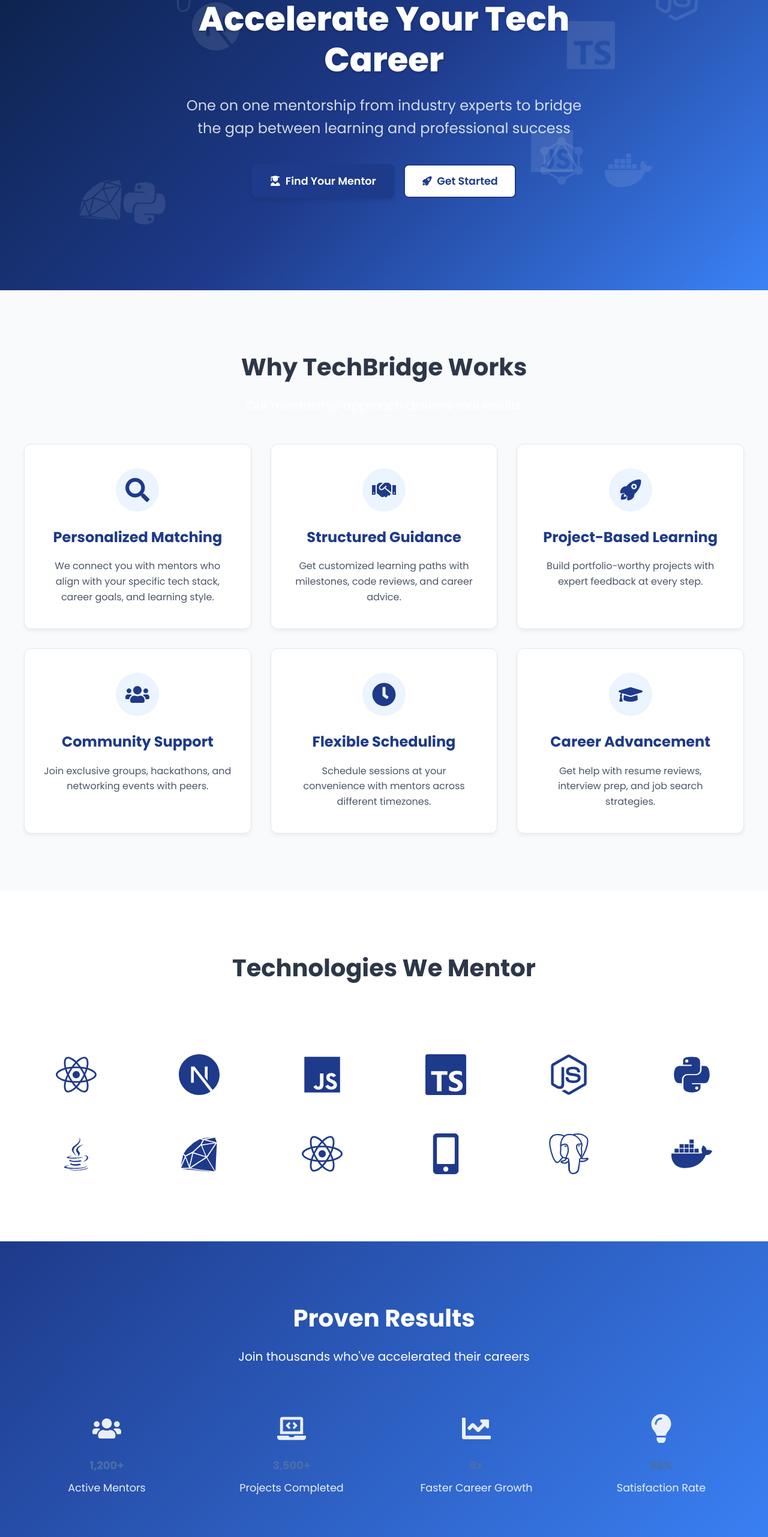
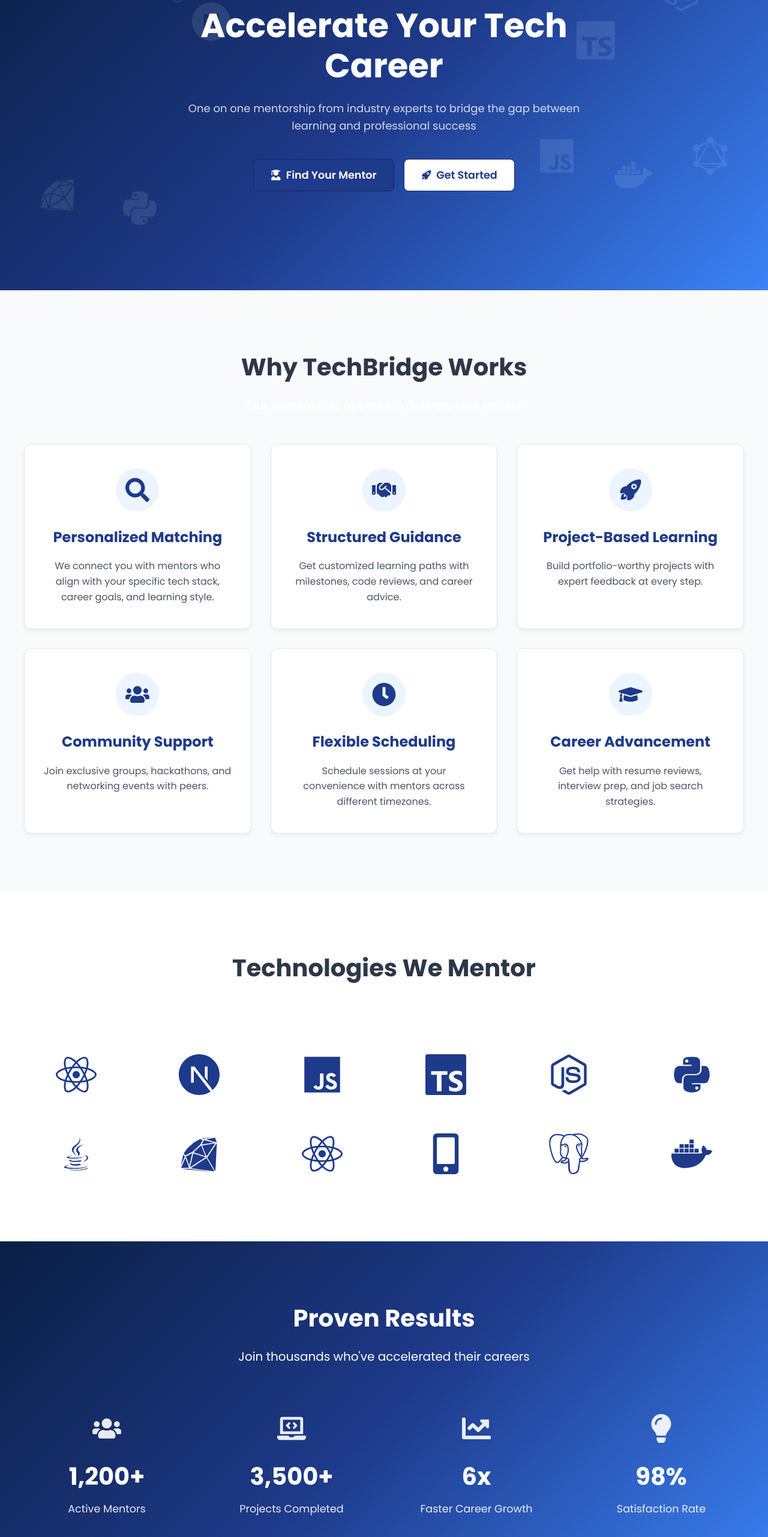
Before and after one commit to Collins-911/TechBridge, a React (Vite) app: page / in a window 1280 px wide. Shown: the part 234-2797 px from the top of the page at 60% size. Built offline with nearby package versions, Linux system fonts and the light colour scheme.

Commit message:
massive chages

```diff
--- a/package.json
+++ b/package.json
@@ -10,6 +10,7 @@
         "preview": "vite preview"
     },
     "dependencies": {
+        "aos": "^2.3.4",
         "axios": "^1.11.0",
         "react": "^19.1.1",
         "react-dom": "^19.1.1",
--- a/src/components/Navbar.jsx
+++ b/src/components/Navbar.jsx
@@ -10,7 +10,7 @@ export default function Navbar() {
   const navigate = useNavigate();
 
   useEffect(() => {
-    // Try to get from localStorage or sessionStorage
+
     const savedUser = localStorage.getItem('user') || sessionStorage.getItem('user');
     if (savedUser) {
       setUser(JSON.parse(savedUser));
@@ -20,7 +20,7 @@ export default function Navbar() {
   const toggleMenu = () => setIsOpen(!isOpen);
   const closeMenu = () => setIsOpen(false);
 
-  const handleLogout = () => {
+  const handleLogout = () => { x
     localStorage.clear();
     sessionStorage.clear();
     setUser(null);
--- /dev/null
+++ b/src/components/ScrollToTop.jsx
@@ -0,0 +1,9 @@
+import { useEffect } from "react";
+
+export default function ScrollToTop() {
+  useEffect(() => {
+    window.scrollTo(0, 0);
+  }, []);
+
+  return null;
+}
--- a/src/css/footer.css
+++ b/src/css/footer.css
@@ -1,5 +1,5 @@
 .site-footer {
-  background: linear-gradient(135deg, #1e3a8a, #3b82f6);
+ background: linear-gradient(135deg, #0a1f44, #1e3a8a, #3b82f6);
   color: #ffffff;
   padding: 50px 0 0;
 }
--- a/src/css/home.css
+++ b/src/css/home.css
@@ -30,7 +30,7 @@
 .floating-icon {
   position: absolute;
   color: rgba(255, 255, 255, 0.1);
-  font-size: 5rem;
+  font-size: 4rem;
   z-index: 0;
   animation: float 20s infinite linear;
 }
@@ -51,8 +51,8 @@
 .icon-6 { top: 15%; left: 20%; animation-delay: 10s; }
 .icon-7 { bottom: 30%; right: 25%; animation-delay: 12s; }
 .icon-8 { top: 25%; left: 25%; animation-delay: 14s; }
-.icon-9 { top: 60%; left: 70%; animation-delay: 16s; }
-.icon-10 { top: 70%; left: 10%; animation-delay: 18s; }
+.icon-9 { top: 60%; left: 90%; animation-delay: 16s; }
+.icon-10 { top: 70%; left: 5%; animation-delay: 18s; }
 
 .hero-content {
   position: relative;
@@ -64,14 +64,14 @@
 .hero h1 {
   font-size: 3.5rem;
   margin-bottom: 1.5rem;
-  font-weight: 800;
+  font-weight: 700;
   line-height: 1.2;
   color: white;
-  text-shadow: 0 2px 4px rgba(0, 0, 0, 0.2);
+
 }
 
 .hero-subtitle {
-  font-size: 1.5rem;
+  font-size: 18px;
   margin-bottom: 2.5rem;
   opacity: 0.9;
   max-width: 700px;
@@ -215,7 +215,7 @@
 /* Stats Section */
 .stats {
   padding: 6rem 1rem;
-  background: linear-gradient(135deg, #1e3a8a, #3b82f6);
+    background: linear-gradient(135deg, #0a1f44, #1e3a8a, #3b82f6);
   color: white;
 }
 
@@ -242,6 +242,7 @@
   font-size: 2.5rem;
   font-weight: 700;
   margin-bottom: 0.5rem;
+  color: white;
 }
 
 .stat-card p {
@@ -290,14 +291,14 @@
 .primary {
   background: #1e3a8a;
   color: white;
-  border: 2px solid #1e3a8a;
-  box-shadow: 0 4px 6px rgba(0, 0, 0, 0.1);
+  border: 1px solid #142b63;
+
 }
 
 .secondary {
   background: white;
   color: #1e3a8a;
-  border: 2px solid #1e3a8a;
+  border: 1px solid #142b63;
 }
 
 .primary:hover {
@@ -310,7 +311,8 @@
 .secondary:hover {
   background: #ebf4ff;
   transform: translateY(-2px);
-  box-shadow: 0 4px 6px rgba(59, 130, 246, 0.1);
+  box-shadow: 0 6px 8px rgba(0, 0, 0, 0.15);
+
 }
 
 .hero-buttons, .cta-buttons {
@@ -324,7 +326,7 @@
 @media (max-width: 768px) {
   .hero {
     padding: 4rem 1rem;
-    min-height: auto;
+    min-height: initial;
   }
 
   .hero h1 {
--- a/src/css/loader.css
+++ b/src/css/loader.css
@@ -11,6 +11,7 @@
   justify-content: center;
   align-items: center;
   z-index: 9999; /* sits on top of all content */
+  -webkit-backdrop-filter: blur(3px); /* Safari support */
   backdrop-filter: blur(3px); /* optional: adds blur to what's behind */
 }
 
--- a/src/css/profile.css
+++ b/src/css/profile.css
@@ -44,10 +44,10 @@
 }
 
 .stat-number {
-  display: block;
+  /* display: block;
   font-weight: bold;
   font-size: 18px;
-  color: #4a6fa5;
+  color: #4a6fa5; */
 }
 
 .stat-label {
--- a/src/css/projects.css
+++ b/src/css/projects.css
@@ -1,6 +1,4 @@
-/* Projects Page CSS - 5 Cards Per Row */
 .projects-page {
-  font-family: 'Inter', -apple-system, BlinkMacSystemFont, sans-serif;
   padding: 2rem 0 4rem;
   background-color: #f8fafc;
   min-height: 100vh;
--- a/src/main.jsx
+++ b/src/main.jsx
@@ -17,10 +17,6 @@ import Connect from './pages/Connect.jsx'
 import Profile from './pages/Profile.jsx';
 
 
-
-
-
-
 ReactDOM.createRoot(document.getElementById('root')).render(
   <BrowserRouter>
     <Routes>
@@ -32,7 +28,6 @@ ReactDOM.createRoot(document.getElementById('root')).render(
        <Route path="/about" element={<About/>} />
        <Route path="/connect" element={<Connect/>} />
        <Route path="/profile" element={<Profile />} />
-
     </Routes>
   </BrowserRouter>
 );
--- a/src/pages/Auth/Login.jsx
+++ b/src/pages/Auth/Login.jsx
@@ -172,6 +172,7 @@ export default function Login() {
             </button>
           </div>
 
+
           <div className="auth-footer">
             Don't have an account? <Link to="/register">Register</Link>
           </div>
--- a/src/pages/Home.jsx
+++ b/src/pages/Home.jsx
@@ -1,28 +1,35 @@
-import React from 'react';
+import React, { useEffect } from 'react';
 import { Link } from 'react-router-dom';
 import {
   FaReact, FaNodeJs, FaPython, FaDocker,
   FaJs, FaUserGraduate, FaLaptopCode,
   FaSearch, FaHandshake, FaUsers,
-  FaChartLine, FaLightbulb, FaCode,
-  FaServer, FaMobileAlt, FaDatabase,
+  FaChartLine, FaLightbulb, FaMobileAlt,
   FaClock, FaGraduationCap
 } from 'react-icons/fa';
 import { IoRocket, IoLogoJavascript } from 'react-icons/io5';
-import { SiTypescript, SiNextdotjs, SiPostgresql, SiGraphql, SiRedis } from 'react-icons/si';
+import { SiTypescript, SiNextdotjs, SiPostgresql, SiGraphql } from 'react-icons/si';
 import { DiRuby, DiJava } from 'react-icons/di';
+import AOS from "aos";
+import "aos/dist/aos.css";
 import '../css/home.css';
 import Navbar from '../components/Navbar';
 import Footer from '../components/Footer';
+import ScrollToTop from '../components/ScrollToTop';
 
 export default function Home() {
+useEffect(() => {
+  AOS.init({ duration: 1000, once: true });
+}, []);
+
+
   return (
     <>
+
+      <ScrollToTop/>
       <Navbar />
       <div className="home">
-
-        {/* Hero Section */}
-        <header className="hero">
+        <header className="hero" data-aos="fade-up">
           <div className="tech-background">
             <FaReact className="floating-icon icon-1" />
             <FaNodeJs className="floating-icon icon-2" />
@@ -35,8 +42,7 @@ export default function Home() {
             <SiGraphql className="floating-icon icon-9" />
             <DiRuby className="floating-icon icon-10" />
           </div>
-
-          <div className="hero-content">
+          <div className="hero-content" data-aos="zoom-in">
             <h1>Accelerate Your Tech Career</h1>
             <p className="hero-subtitle">One on one mentorship from industry experts to bridge the gap between learning and professional success</p>
             <div className="hero-buttons">
@@ -50,45 +56,38 @@ export default function Home() {
           </div>
         </header>
 
-        {/* Key Benefits */}
-        <section className="benefits">
+        <section className="benefits" data-aos="fade-up">
           <div className="section-header">
             <h2>Why TechBridge Works</h2>
             <p className="section-subtitle">Our mentorship approach delivers real results</p>
           </div>
-
           <div className="benefits-grid">
-            <div className="benefit-card">
+            <div className="benefit-card" data-aos="fade-up" data-aos-delay="100">
               <div className="benefit-icon"><FaSearch /></div>
               <h3>Personalized Matching</h3>
               <p>We connect you with mentors who align with your specific tech stack, career goals, and learning style.</p>
             </div>
-
-            <div className="benefit-card">
+            <div className="benefit-card" data-aos="fade-up" data-aos-delay="200">
               <div className="benefit-icon"><FaHandshake /></div>
               <h3>Structured Guidance</h3>
               <p>Get customized learning paths with milestones, code reviews, and career advice.</p>
             </div>
-
-            <div className="benefit-card">
+            <div className="benefit-card" data-aos="fade-up" data-aos-delay="300">
               <div className="benefit-icon"><IoRocket /></div>
               <h3>Project-Based Learning</h3>
               <p>Build portfolio-worthy projects with expert feedback at every step.</p>
             </div>
-
-            <div className="benefit-card">
+            <div className="benefit-card" data-aos="fade-up" data-aos-delay="400">
               <div className="benefit-icon"><FaUsers /></div>
               <h3>Community Support</h3>
               <p>Join exclusive groups, hackathons, and networking events with peers.</p>
             </div>
-
-            <div className="benefit-card">
+            <div className="benefit-card" data-aos="fade-up" data-aos-delay="500">
               <div className="benefit-icon"><FaClock /></div>
               <h3>Flexible Scheduling</h3>
               <p>Schedule sessions at your convenience with mentors across different timezones.</p>
             </div>
-
-            <div className="benefit-card">
+            <div className="benefit-card" data-aos="fade-up" data-aos-delay="600">
               <div className="benefit-icon"><FaGraduationCap /></div>
               <h3>Career Advancement</h3>
               <p>Get help with resume reviews, interview prep, and job search strategies.</p>
@@ -96,102 +95,51 @@ export default function Home() {
           </div>
         </section>
 
-        {/* Tech Stack Showcase */}
-        <section className="tech-stack">
+        <section className="tech-stack" data-aos="fade-up">
           <div className="section-header">
             <h2>Technologies We Mentor</h2>
             <p className="section-subtitle">Get expert guidance across all major technologies</p>
           </div>
-
           <div className="tech-icons-container">
             <div className="tech-icons-grid">
-              <div className="tech-icon-item">
-                <FaReact className="tech-icon" title="React" />
-
-              </div>
-              <div className="tech-icon-item">
-                <SiNextdotjs className="tech-icon" title="Next.js" />
-
-              </div>
-              <div className="tech-icon-item">
-                <IoLogoJavascript className="tech-icon" title="JavaScript" />
-
-              </div>
-              <div className="tech-icon-item">
-                <SiTypescript className="tech-icon" title="TypeScript" />
-
-              </div>
-              <div className="tech-icon-item">
-                <FaNodeJs className="tech-icon" title="Node.js" />
-
-              </div>
-              <div className="tech-icon-item">
-                <FaPython className="tech-icon" title="Python" />
-
-              </div>
-              <div className="tech-icon-item">
-                <DiJava className="tech-icon" title="Java" />
-
-              </div>
-              <div className="tech-icon-item">
-                <DiRuby className="tech-icon" title="Ruby" />
-
-              </div>
-              <div className="tech-icon-item">
-                <FaReact className="tech-icon" title="React Native" />
-
-              </div>
-              <div className="tech-icon-item">
-                <FaMobileAlt className="tech-icon" title="Flutter" />
-
-              </div>
-              <div className="tech-icon-item">
-                <SiPostgresql className="tech-icon" title="PostgreSQL" />
-
-              </div>
-              <div className="tech-icon-item">
-                <FaDocker className="tech-icon" title="Docker" />
-
-              </div>
-              {/* <div className="tech-icon-item">
-                <SiRedis className="tech-icon" title="Redis" />
-                <span>Redis</span>
-              </div>
-              <div className="tech-icon-item">
-                <SiGraphql className="tech-icon" title="GraphQL" />
-                <span>GraphQL</span>
-              </div> */}
+              <div className="tech-icon-item" data-aos="zoom-in"><FaReact className="tech-icon" title="React" /></div>
+              <div className="tech-icon-item" data-aos="zoom-in" data-aos-delay="100"><SiNextdotjs className="tech-icon" title="Next.js" /></div>
+              <div className="tech-icon-item" data-aos="zoom-in" data-aos-delay="200"><IoLogoJavascript className="tech-icon" title="JavaScript" /></div>
+              <div className="tech-icon-item" data-aos="zoom-in" data-aos-delay="300"><SiTypescript className="tech-icon" title="TypeScript" /></div>
+              <div className="tech-icon-item" data-aos="zoom-in" data-aos-delay="400"><FaNodeJs className="tech-icon" title="Node.js" /></div>
+              <div className="tech-icon-item" data-aos="zoom-in" data-aos-delay="500"><FaPython className="tech-icon" title="Python" /></div>
+              <div className="tech-icon-item" data-aos="zoom-in" data-aos-delay="600"><DiJava className="tech-icon" title="Java" /></div>
+              <div className="tech-icon-item" data-aos="zoom-in" data-aos-delay="700"><DiRuby className="tech-icon" title="Ruby" /></div>
+              <div className="tech-icon-item" data-aos="zoom-in" data-aos-delay="800"><FaReact className="tech-icon" title="React Native" /></div>
+              <div className="tech-icon-item" data-aos="zoom-in" data-aos-delay="900"><FaMobileAlt className="tech-icon" title="Flutter" /></div>
+              <div className="tech-icon-item" data-aos="zoom-in" data-aos-delay="1000"><SiPostgresql className="tech-icon" title="PostgreSQL" /></div>
+              <div className="tech-icon-item" data-aos="zoom-in" data-aos-delay="1100"><FaDocker className="tech-icon" title="Docker" /></div>
             </div>
           </div>
         </section>
 
-        {/* Success Metrics */}
-        <section className="stats">
+        <section className="stats" data-aos="fade-up">
           <div className="section-header">
             <h2>Proven Results</h2>
             <p className="section-subtitle">Join thousands who've accelerated their careers</p>
           </div>
-
           <div className="stats-grid">
-            <div className="stat-card">
+            <div className="stat-card" data-aos="fade-up" data-aos-delay="100">
               <FaUsers className="stat-icon" />
               <div className="stat-number">1,200+</div>
               <p>Active Mentors</p>
             </div>
-
-            <div className="stat-card">
+            <div className="stat-card" data-aos="fade-up" data-aos-delay="200">
               <FaLaptopCode className="stat-icon" />
               <div className="stat-number">3,500+</div>
               <p>Projects Completed</p>
             </div>
-
-            <div className="stat-card">
+            <div className="stat-card" data-aos="fade-up" data-aos-delay="300">
               <FaChartLine className="stat-icon" />
               <div className="stat-number">6x</div>
               <p>Faster Career Growth</p>
             </div>
-
-            <div className="stat-card">
+            <div className="stat-card" data-aos="fade-up" data-aos-delay="400">
               <FaLightbulb className="stat-icon" />
               <div className="stat-number">98%</div>
               <p>Satisfaction Rate</p>
@@ -199,8 +147,7 @@ export default function Home() {
           </div>
         </section>
 
-        {/* CTA Section */}
-        <section className="cta">
+        <section className="cta" data-aos="fade-up">
           <div className="cta-content">
             <h2>Ready to Level Up Your Skills?</h2>
             <p>Join TechBridge today and get matched with your ideal mentor in 24 hours</p>
```
Also changed, not shown: 1 other file (tests, documents, lock files or other folders).
